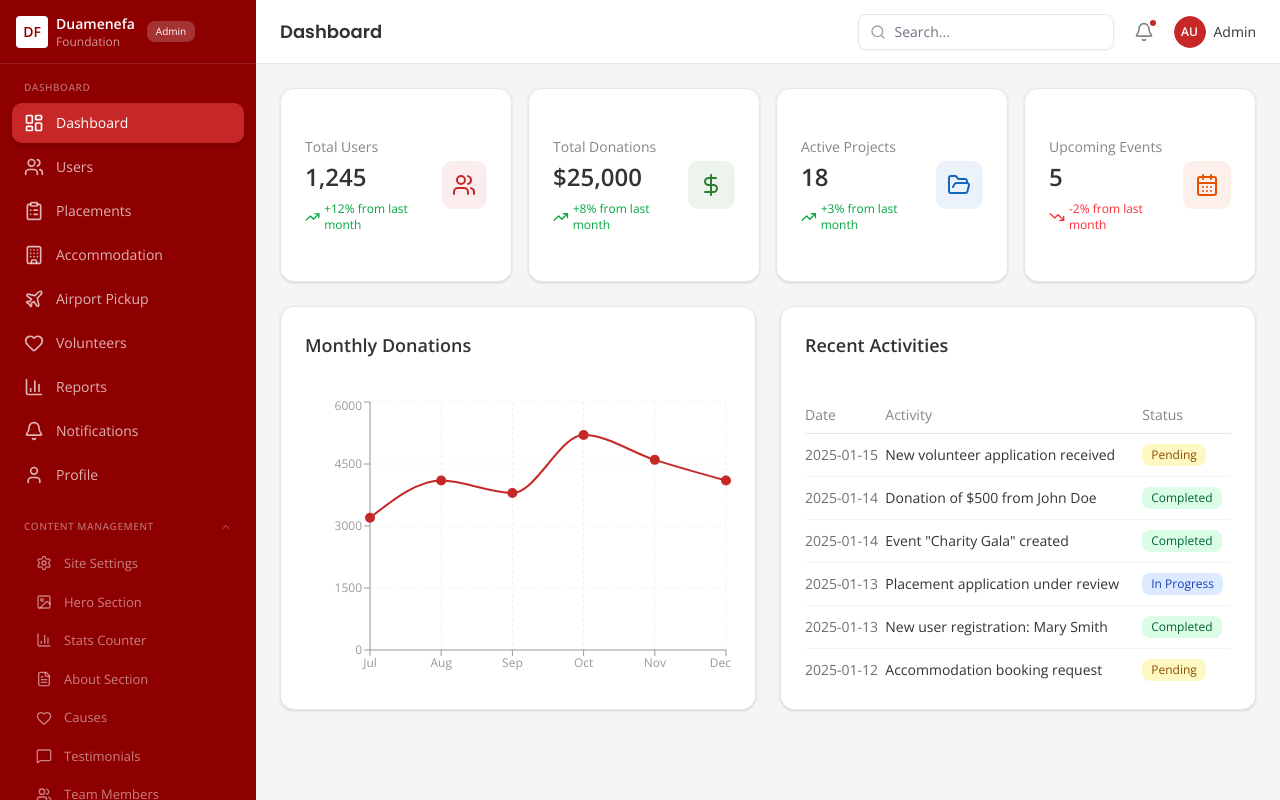
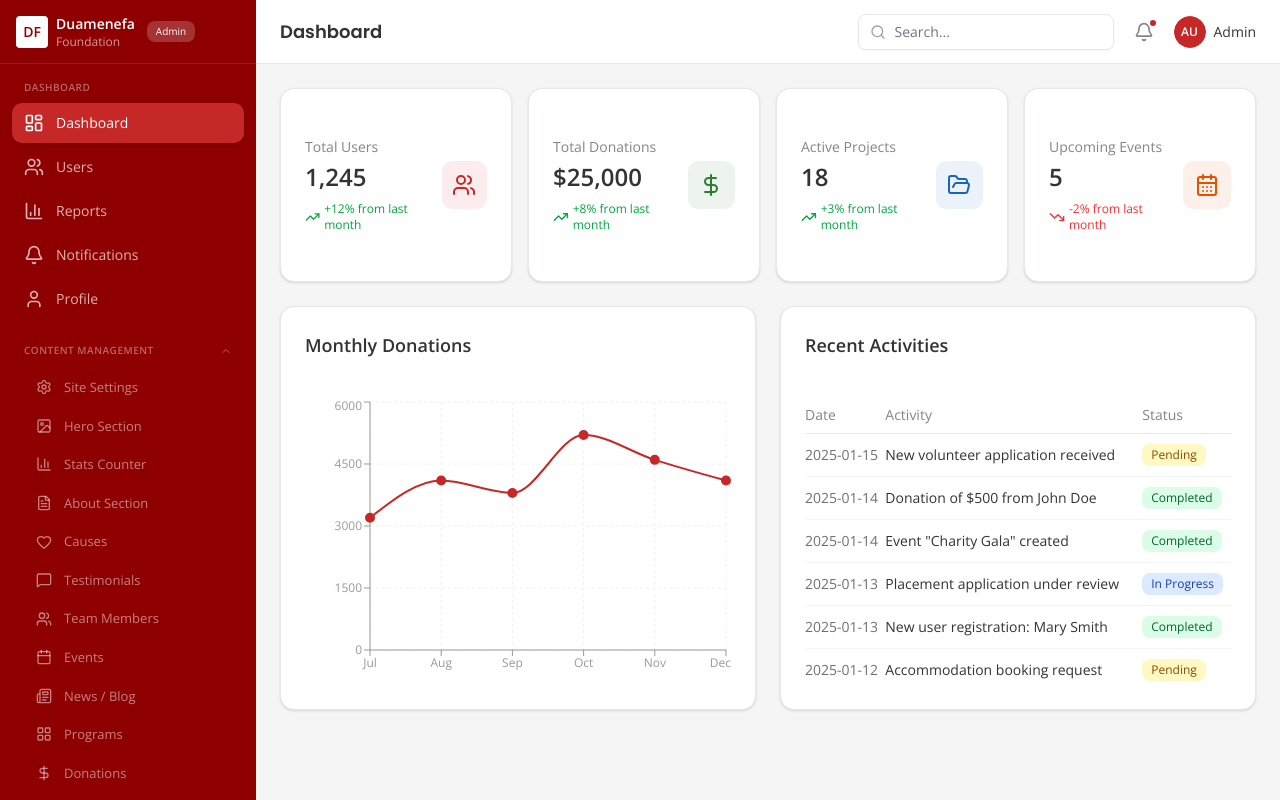
Before and after one commit to lilromeo2290/Duamenefa_Foundation-, a Next.js app: page / in a window 1280 px wide. Both pictures are taken after a click on the button "Admin". Built offline with nearby package versions, Linux system fonts and the light colour scheme; no server answers.

Commit message:
fd650873-1cc2-4593-9afe-1c14729c679b

```diff
--- a/src/components/admin/AdminContext.tsx
+++ b/src/components/admin/AdminContext.tsx
@@ -13,10 +13,6 @@ export type AdminSubPage =
   | 'settings'
   | 'profile'
   | 'notifications'
-  | 'placements'
-  | 'accommodation'
-  | 'airport-pickup'
-  | 'volunteers'
   | 'cms-site'
   | 'cms-hero'
   | 'cms-stats'
--- a/src/components/admin/AdminShell.tsx
+++ b/src/components/admin/AdminShell.tsx
@@ -9,7 +9,7 @@ import { Avatar, AvatarFallback } from '@/components/ui/avatar';
 import { Badge } from '@/components/ui/badge';
 import {
   LayoutDashboard, Users, FileText, Image, Calendar, DollarSign,
-  ClipboardList, Building, Plane, Heart, BarChart3, Settings,
+  Heart, BarChart3, Settings,
   Bell, Search, Menu, X, ChevronLeft, LogOut, User,
   MessageSquare, Camera, FileStack, Newspaper, LayoutGrid,
   ChevronDown
@@ -18,10 +18,6 @@ import {
 // Lazy-load all admin sub-pages
 const DashboardPage = lazy(() => import('./pages/DashboardPage'));
 const UsersPage = lazy(() => import('./pages/UsersPage'));
-const PlacementsPage = lazy(() => import('./pages/PlacementsPage'));
-const AccommodationPage = lazy(() => import('./pages/AccommodationPage'));
-const AirportPickupPage = lazy(() => import('./pages/AirportPickupPage'));
-const VolunteersPage = lazy(() => import('./pages/VolunteersPage'));
 const ReportsPage = lazy(() => import('./pages/ReportsPage'));
 const ProfilePage = lazy(() => import('./pages/ProfilePage'));
 const NotificationsPage = lazy(() => import('./pages/NotificationsPage'));
@@ -50,10 +46,6 @@ interface NavItem {
 const dashboardItems: NavItem[] = [
   { id: 'dashboard', label: 'Dashboard', icon: LayoutDashboard },
   { id: 'users', label: 'Users', icon: Users },
-  { id: 'placements', label: 'Placements', icon: ClipboardList },
-  { id: 'accommodation', label: 'Accommodation', icon: Building },
-  { id: 'airport-pickup', label: 'Airport Pickup', icon: Plane },
-  { id: 'volunteers', label: 'Volunteers', icon: Heart },
   { id: 'reports', label: 'Reports', icon: BarChart3 },
   { id: 'notifications', label: 'Notifications', icon: Bell },
   { id: 'profile', label: 'Profile', icon: User },
@@ -82,10 +74,6 @@ const pageTitles: Record<AdminSubPage, string> = {
   media: 'Media Library',
   events: 'Events Management',
   donations: 'Donations',
-  placements: 'Placement Applications',
-  accommodation: 'Accommodation',
-  'airport-pickup': 'Airport Pickup',
-  volunteers: 'Volunteers',
   reports: 'Reports & Analytics',
   settings: 'Settings',
   profile: 'My Profile',
@@ -130,10 +118,6 @@ export default function AdminShell() {
       <Suspense fallback={<AdminLoader />}>
         {currentAdminPage === 'dashboard' && <DashboardPage />}
         {currentAdminPage === 'users' && <UsersPage />}
-        {currentAdminPage === 'placements' && <PlacementsPage />}
-        {currentAdminPage === 'accommodation' && <AccommodationPage />}
-        {currentAdminPage === 'airport-pickup' && <AirportPickupPage />}
-        {currentAdminPage === 'volunteers' && <VolunteersPage />}
         {currentAdminPage === 'reports' && <ReportsPage />}
         {currentAdminPage === 'profile' && <ProfilePage />}
         {currentAdminPage === 'notifications' && <NotificationsPage />}
```
